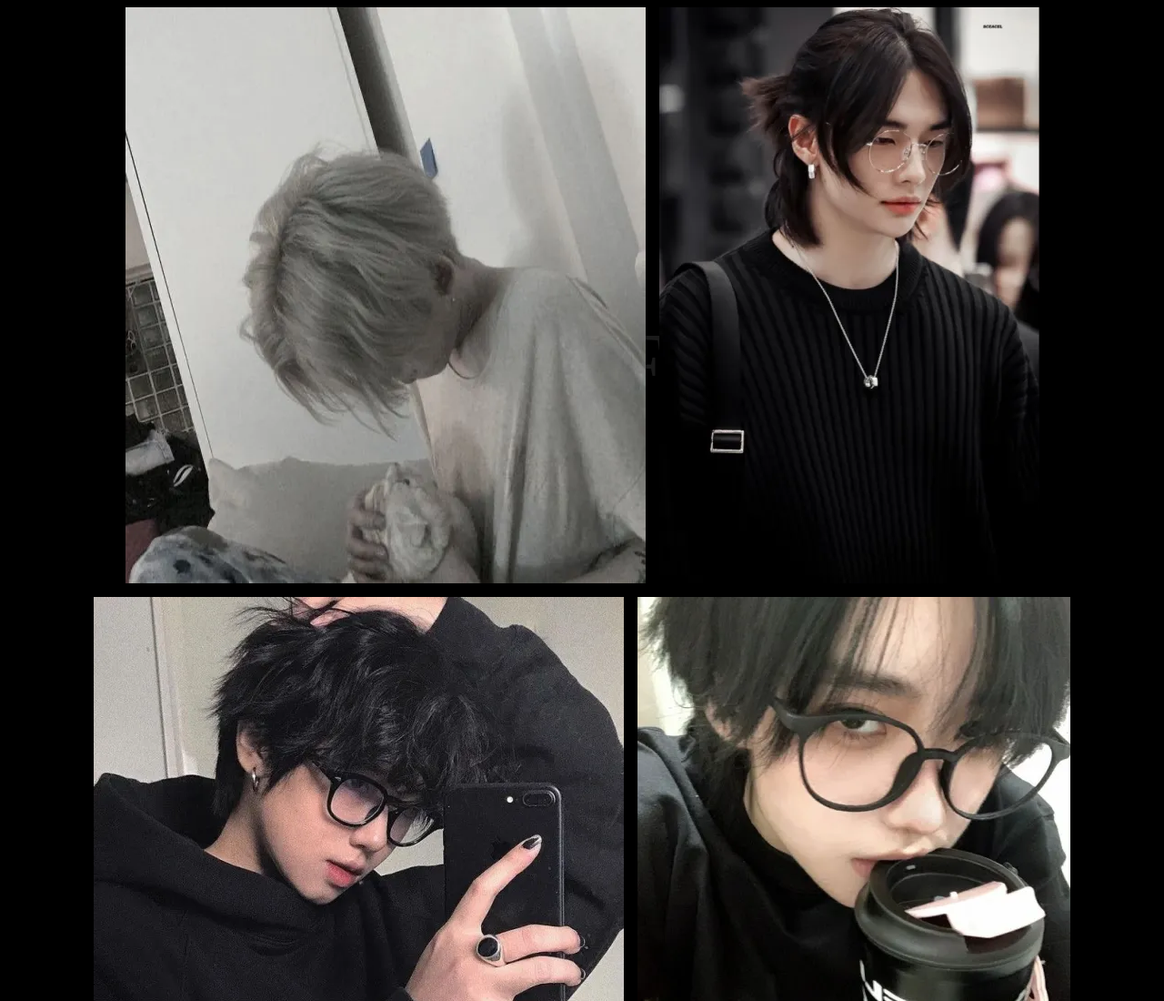
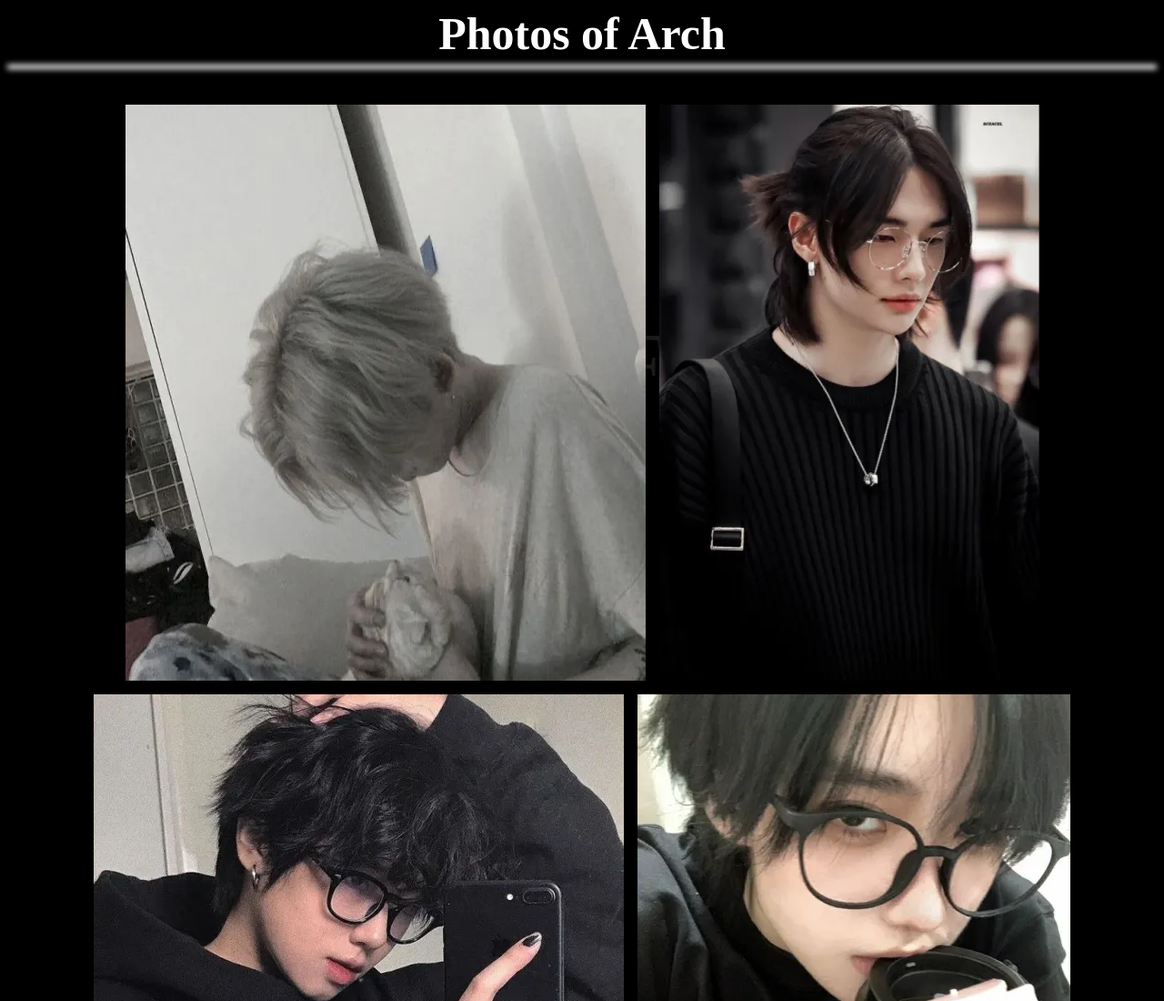
Before and after one commit to ArchIsEmo/ArchIsEmo.github.io, a plain HTML site: page Arch-Photo-Gallery/index.html in a window 1280 px wide. Shown: the top 1100 px of the page at 91% size. Drawn offline with Linux system fonts and the light colour scheme.

Commit message:
Updated the photo gallery

```diff
--- a/Arch-Photo-Gallery/index.html
+++ b/Arch-Photo-Gallery/index.html
@@ -7,6 +7,9 @@
     <title>Arch photo gallery</title>
 </head>
 <link href="styles.css" rel="stylesheet"/>
+<header>
+    <h1>Photos of Arch</h1>
+</header>
 <body>
 <div class="Picture-of-Arch">
     <img src="Images/IMG_7887.webp" alt="Arch">
--- a/Arch-Photo-Gallery/styles.css
+++ b/Arch-Photo-Gallery/styles.css
@@ -1,3 +1,26 @@
+h1 {
+    text-align: center;
+    padding-bottom: 10px;
+    color: #ffffff;
+    font-size: 50px;
+    margin-top: 0;
+    font-family: Papyrus;
+    position: relative;
+    border-bottom: 5px solid transparent;
+}
+
+h1::after {
+    content: '';
+    position: absolute;
+    bottom: 0;
+    left: 0;
+    right: 0;
+    height: 5px;
+    background-color: #ffffff;
+    filter: blur(3px);
+    z-index: -1;
+}
+
 body {
     background-color: #000000;
 }
```
